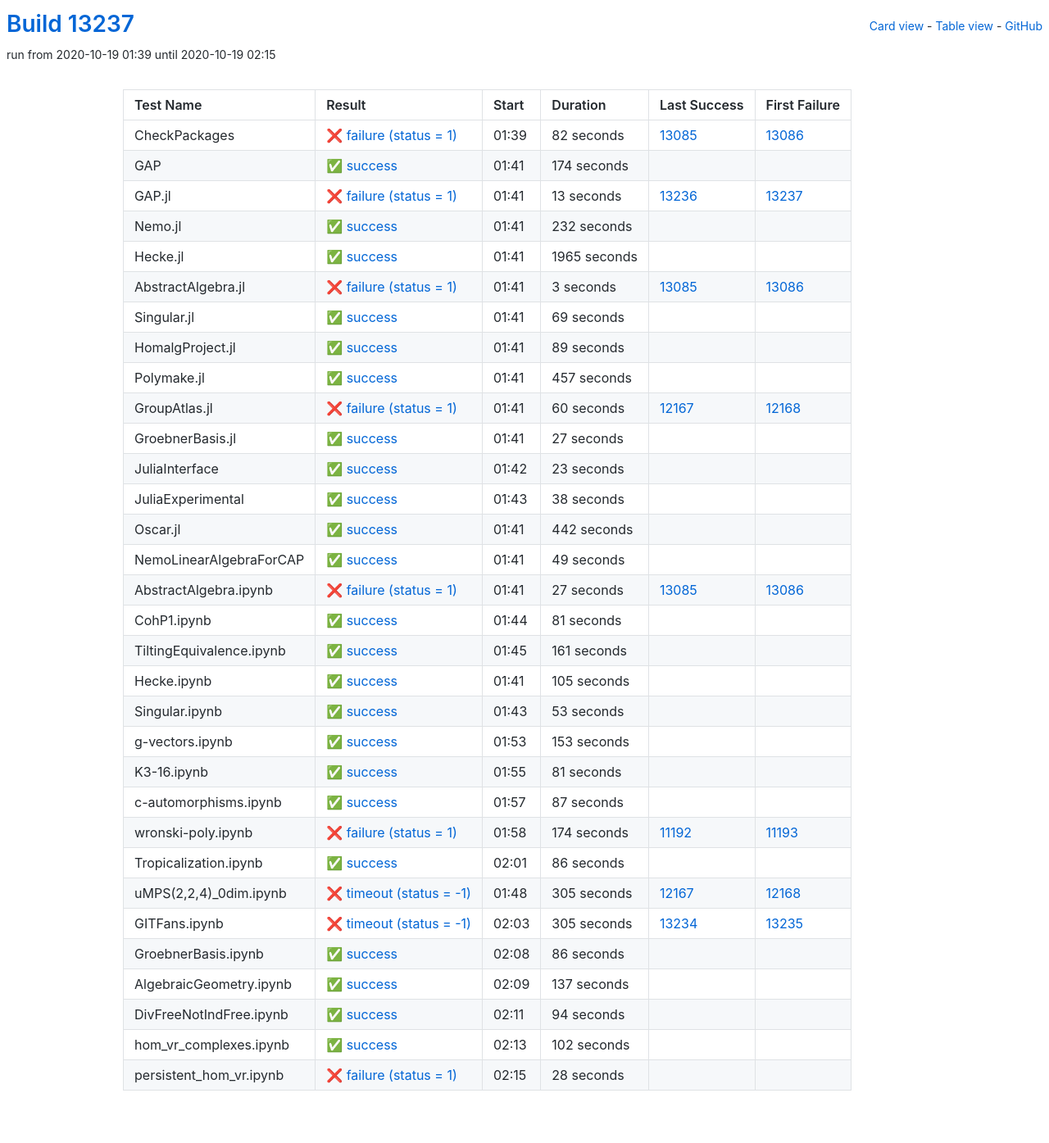
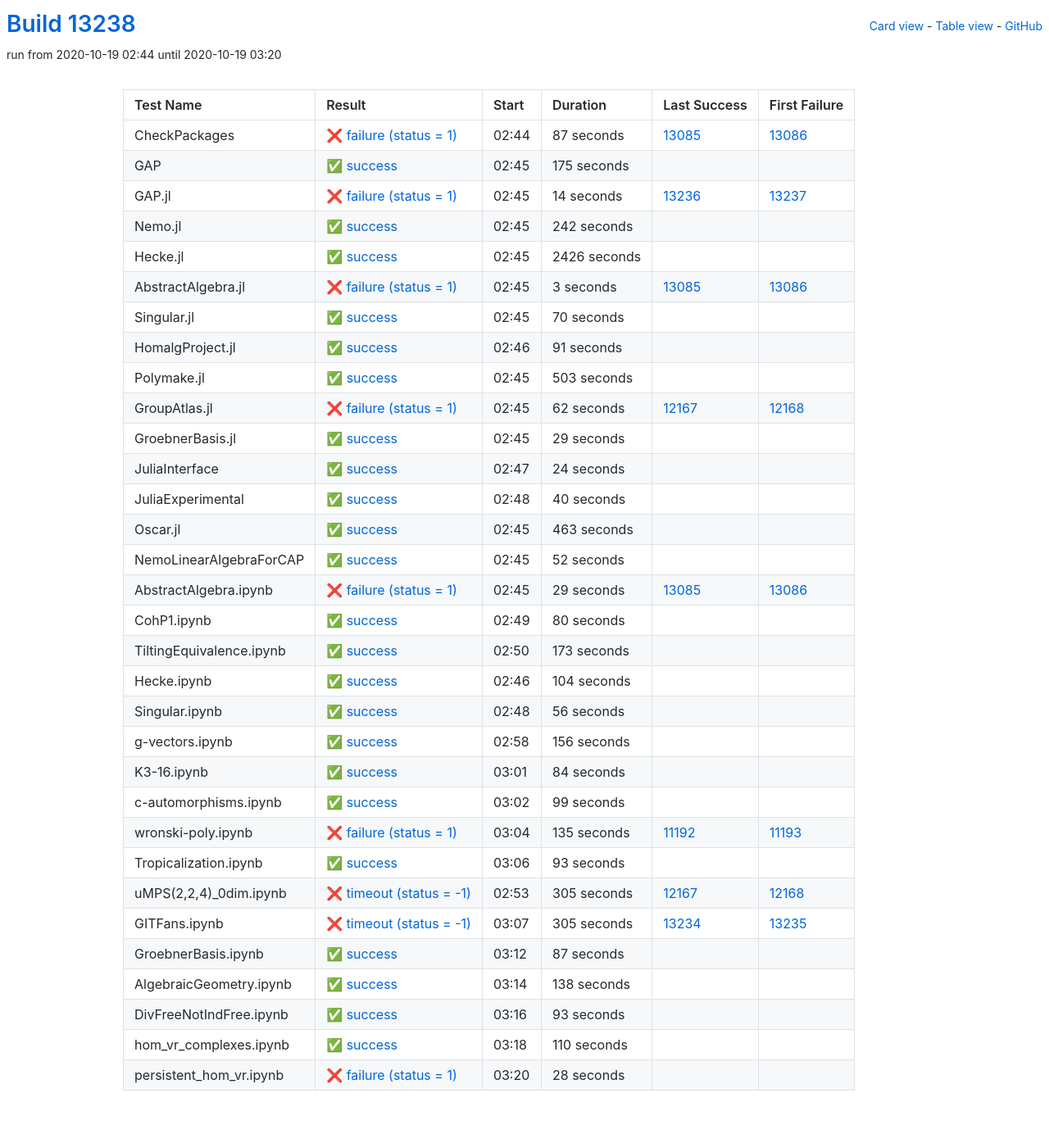
Before and after one commit to oscar-system/oscar-ci-status, a Jekyll site: the page built from table.html, in a window 1280 px wide. Shown: the whole page at 82% size. Built offline with Jekyll 4.4.1, drawn with Linux system fonts in a browser that asks for light colours.

Commit message:
Build #13238

```diff
--- a/_data/ci.yml
+++ b/_data/ci.yml
@@ -1,6 +1,6 @@
 ---
-build: 13237
-build_url: https://oscarci.mathematik.uni-kl.de/job/oscar/13237/
+build: 13238
+build_url: https://oscarci.mathematik.uni-kl.de/job/oscar/13238/
 job: oscar
 organization: oscar-system
 repo: oscar-ci-status
@@ -8,68 +8,68 @@
 tests:
 - name: CheckPackages
   id: checkpackages
-  log: https://oscarci.mathematik.uni-kl.de/job/oscar/13237/artifact/logs/build-13237/CheckPackages.log
-  start: 2020-10-19 01:39
+  log: https://oscarci.mathematik.uni-kl.de/job/oscar/13238/artifact/logs/build-13238/CheckPackages.log
+  start: 2020-10-19 02:44
   success: false
   exitcode: 1
   status: failure
-  duration: 82
+  duration: 87
   last_success: 13085
   last_success_url: https://oscarci.mathematik.uni-kl.de/job/oscar/13085/
   first_failure: 13086
   first_failure_url: https://oscarci.mathematik.uni-kl.de/job/oscar/13086/
 - name: GAP
   id: gap
-  log: https://oscarci.mathematik.uni-kl.de/job/oscar/13237/artifact/logs/build-13237/GAP.log
-  start: 2020-10-19 01:41
+  log: https://oscarci.mathematik.uni-kl.de/job/oscar/13238/artifact/logs/build-13238/GAP.log
+  start: 2020-10-19 02:45
   success: true
   exitcode: 0
   status: success
-  duration: 174
+  duration: 175
   last_success: false
   last_success_url:
   first_failure: false
   first_failure_url:
 - name: GAP.jl
   id: gap-jl
-  log: https://oscarci.mathematik.uni-kl.de/job/oscar/13237/artifact/logs/build-13237/GAP.jl.log
-  start: 2020-10-19 01:41
+  log: https://oscarci.mathematik.uni-kl.de/job/oscar/13238/artifact/logs/build-13238/GAP.jl.log
+  start: 2020-10-19 02:45
   success: false
   exitcode: 1
   status: failure
-  duration: 13
+  duration: 14
   last_success: 13236
   last_success_url: https://oscarci.mathematik.uni-kl.de/job/oscar/13236/
   first_failure: 13237
   first_failure_url: https://oscarci.mathematik.uni-kl.de/job/oscar/13237/
 - name: Nemo.jl
   id: nemo-jl
-  log: https://oscarci.mathematik.uni-kl.de/job/oscar/13237/artifact/logs/build-13237/Nemo.jl.log
-  start: 2020-10-19 01:41
+  log: https://oscarci.mathematik.uni-kl.de/job/oscar/13238/artifact/logs/build-13238/Nemo.jl.log
+  start: 2020-10-19 02:45
   success: true
   exitcode: 0
   status: success
-  duration: 232
+  duration: 242
   last_success: false
   last_success_url:
   first_failure: false
   first_failure_url:
 - name: Hecke.jl
   id: hecke-jl
-  log: https://oscarci.mathematik.uni-kl.de/job/oscar/13237/artifact/logs/build-13237/Hecke.jl.log
-  start: 2020-10-19 01:41
+  log: https://oscarci.mathematik.uni-kl.de/job/oscar/13238/artifact/logs/build-13238/Hecke.jl.log
+  start: 2020-10-19 02:45
   success: true
   exitcode: 0
   status: success
-  duration: 1965
+  duration: 2426
   last_success: false
   last_success_url:
   first_failure: false
   first_failure_url:
 - name: AbstractAlgebra.jl
   id: abstractalgebra-jl
-  log: https://oscarci.mathematik.uni-kl.de/job/oscar/13237/artifact/logs/build-13237/AbstractAlgebra.jl.log
-  start: 2020-10-19 01:41
+  log: https://oscarci.mathematik.uni-kl.de/job/oscar/13238/artifact/logs/build-13238/AbstractAlgebra.jl.log
+  start: 2020-10-19 02:45
   success: false
   exitcode: 1
   status: failure
@@ -80,236 +80,236 @@
   first_failure_url: https://oscarci.mathematik.uni-kl.de/job/oscar/13086/
 - name: Singular.jl
   id: singular-jl
-  log: https://oscarci.mathematik.uni-kl.de/job/oscar/13237/artifact/logs/build-13237/Singular.jl.log
-  start: 2020-10-19 01:41
+  log: https://oscarci.mathematik.uni-kl.de/job/oscar/13238/artifact/logs/build-13238/Singular.jl.log
+  start: 2020-10-19 02:45
   success: true
   exitcode: 0
   status: success
-  duration: 69
+  duration: 70
   last_success: false
   last_success_url:
   first_failure: false
   first_failure_url:
 - name: HomalgProject.jl
   id: homalgproject-jl
-  log: https://oscarci.mathematik.uni-kl.de/job/oscar/13237/artifact/logs/build-13237/HomalgProject.jl.log
-  start: 2020-10-19 01:41
+  log: https://oscarci.mathematik.uni-kl.de/job/oscar/13238/artifact/logs/build-13238/HomalgProject.jl.log
+  start: 2020-10-19 02:46
   success: true
   exitcode: 0
   status: success
-  duration: 89
+  duration: 91
   last_success: false
   last_success_url:
   first_failure: false
   first_failure_url:
 - name: Polymake.jl
   id: polymake-jl
-  log: https://oscarci.mathematik.uni-kl.de/job/oscar/13237/artifact/logs/build-13237/Polymake.jl.log
-  start: 2020-10-19 01:41
+  log: https://oscarci.mathematik.uni-kl.de/job/oscar/13238/artifact/logs/build-13238/Polymake.jl.log
+  start: 2020-10-19 02:45
   success: true
   exitcode: 0
   status: success
-  duration: 457
+  duration: 503
   last_success: false
   last_success_url:
   first_failure: false
   first_failure_url:
 - name: GroupAtlas.jl
   id: groupatlas-jl
-  log: https://oscarci.mathematik.uni-kl.de/job/oscar/13237/artifact/logs/build-13237/GroupAtlas.jl.log
-  start: 2020-10-19 01:41
+  log: https://oscarci.mathematik.uni-kl.de/job/oscar/13238/artifact/logs/build-13238/GroupAtlas.jl.log
+  start: 2020-10-19 02:45
   success: false
   exitcode: 1
   status: failure
-  duration: 60
+  duration: 62
   last_success: 12167
   last_success_url: https://oscarci.mathematik.uni-kl.de/job/oscar/12167/
   first_failure: 12168
   first_failure_url: https://oscarci.mathematik.uni-kl.de/job/oscar/12168/
 - name: GroebnerBasis.jl
   id: groebnerbasis-jl
-  log: https://oscarci.mathematik.uni-kl.de/job/oscar/13237/artifact/logs/build-13237/GroebnerBasis.jl.log
-  start: 2020-10-19 01:41
+  log: https://oscarci.mathematik.uni-kl.de/job/oscar/13238/artifact/logs/build-13238/GroebnerBasis.jl.log
+  start: 2020-10-19 02:45
   success: true
   exitcode: 0
   status: success
-  duration: 27
+  duration: 29
   last_success: false
   last_success_url:
   first_failure: false
   first_failure_url:
 - name: JuliaInterface
   id: juliainterface
-  log: https://oscarci.mathematik.uni-kl.de/job/oscar/13237/artifact/logs/build-13237/JuliaInterface.log
-  start: 2020-10-19 01:42
+  log: https://oscarci.mathematik.uni-kl.de/job/oscar/13238/artifact/logs/build-13238/JuliaInterface.log
+  start: 2020-10-19 02:47
   success: true
   exitcode: 0
   status: success
-  duration: 23
+  duration: 24
   last_success: false
   last_success_url:
   first_failure: false
   first_failure_url:
 - name: JuliaExperimental
   id: juliaexperimental
-  log: https://oscarci.mathematik.uni-kl.de/job/oscar/13237/artifact/logs/build-13237/JuliaExperimental.log
-  start: 2020-10-19 01:43
+  log: https://oscarci.mathematik.uni-kl.de/job/oscar/13238/artifact/logs/build-13238/JuliaExperimental.log
+  start: 2020-10-19 02:48
   success: true
   exitcode: 0
   status: success
-  duration: 38
+  duration: 40
   last_success: false
   last_success_url:
   first_failure: false
   first_failure_url:
 - name: Oscar.jl
   id: oscar-jl
-  log: https://oscarci.mathematik.uni-kl.de/job/oscar/13237/artifact/logs/build-13237/Oscar.jl.log
-  start: 2020-10-19 01:41
+  log: https://oscarci.mathematik.uni-kl.de/job/oscar/13238/artifact/logs/build-13238/Oscar.jl.log
+  start: 2020-10-19 02:45
   success: true
   exitcode: 0
   status: success
-  duration: 442
+  duration: 463
   last_success: false
   last_success_url:
   first_failure: false
   first_failure_url:
 - name: NemoLinearAlgebraForCAP
   id: nemolinearalgebraforcap
-  log: https://oscarci.mathematik.uni-kl.de/job/oscar/13237/artifact/logs/build-13237/NemoLinearAlgebraForCAP.log
-  start: 2020-10-19 01:41
+  log: https://oscarci.mathematik.uni-kl.de/job/oscar/13238/artifact/logs/build-13238/NemoLinearAlgebraForCAP.log
+  start: 2020-10-19 02:45
   success: true
   exitcode: 0
   status: success
-  duration: 49
+  duration: 52
   last_success: false
   last_success_url:
   first_failure: false
   first_failure_url:
 - name: AbstractAlgebra.ipynb
   id: abstractalgebra-ipynb
-  log: https://oscarci.mathematik.uni-kl.de/job/oscar/13237/artifact/logs/build-13237/AbstractAlgebra.ipynb.log
-  start: 2020-10-19 01:41
+  log: https://oscarci.mathematik.uni-kl.de/job/oscar/13238/artifact/logs/build-13238/AbstractAlgebra.ipynb.log
+  start: 2020-10-19 02:45
   success: false
   exitcode: 1
   status: failure
-  duration: 27
+  duration: 29
   last_success: 13085
   last_success_url: https://oscarci.mathematik.uni-kl.de/job/oscar/13085/
   first_failure: 13086
   first_failure_url: https://oscarci.mathematik.uni-kl.de/job/oscar/13086/
 - name: CohP1.ipynb
   id: cohp1-ipynb
-  log: https://oscarci.mathematik.uni-kl.de/job/oscar/13237/artifact/logs/build-13237/CohP1.ipynb.log
-  start: 2020-10-19 01:44
+  log: https://oscarci.mathematik.uni-kl.de/job/oscar/13238/artifact/logs/build-13238/CohP1.ipynb.log
+  start: 2020-10-19 02:49
   success: true
   exitcode: 0
   status: success
-  duration: 81
+  duration: 80
   last_success: false
   last_success_url:
   first_failure: false
   first_failure_url:
 - name: TiltingEquivalence.ipynb
   id: tiltingequivalence-ipynb
-  log: https://oscarci.mathematik.uni-kl.de/job/oscar/13237/artifact/logs/build-13237/TiltingEquivalence.ipynb.log
-  start: 2020-10-19 01:45
+  log: https://oscarci.mathematik.uni-kl.de/job/oscar/13238/artifact/logs/build-13238/TiltingEquivalence.ipynb.log
+  start: 2020-10-19 02:50
   success: true
   exitcode: 0
   status: success
-  duration: 161
+  duration: 173
   last_success: false
   last_success_url:
   first_failure: false
   first_failure_url:
 - name: Hecke.ipynb
   id: hecke-ipynb
-  log: https://oscarci.mathematik.uni-kl.de/job/oscar/13237/artifact/logs/build-13237/Hecke.ipynb.log
-  start: 2020-10-19 01:41
+  log: https://oscarci.mathematik.uni-kl.de/job/oscar/13238/artifact/logs/build-13238/Hecke.ipynb.log
+  start: 2020-10-19 02:46
   success: true
   exitcode: 0
   status: success
-  duration: 105
+  duration: 104
   last_success: false
   last_success_url:
   first_failure: false
   first_failure_url:
 - name: Singular.ipynb
   id: singular-ipynb
-  log: https://oscarci.mathematik.uni-kl.de/job/oscar/13237/artifact/logs/build-13237/Singular.ipynb.log
-  start: 2020-10-19 01:43
+  log: https://oscarci.mathematik.uni-kl.de/job/oscar/13238/artifact/logs/build-13238/Singular.ipynb.log
+  start: 2020-10-19 02:48
   success: true
   exitcode: 0
   status: success
-  duration: 53
+  duration: 56
   last_success: false
   last_success_url:
   first_failure: false
   first_failure_url:
 - name: g-vectors.ipynb
   id: g-vectors-ipynb
-  log: https://oscarci.mathematik.uni-kl.de/job/oscar/13237/artifact/logs/build-13237/g-vectors.ipynb.log
-  start: 2020-10-19 01:53
+  log: https://oscarci.mathematik.uni-kl.de/job/oscar/13238/artifact/logs/build-13238/g-vectors.ipynb.log
+  start: 2020-10-19 02:58
   success: true
   exitcode: 0
   status: success
-  duration: 153
+  duration: 156
   last_success: false
   last_success_url:
   first_failure: false
   first_failure_url:
 - name: K3-16.ipynb
   id: k3-16-ipynb
-  log: https://oscarci.mathematik.uni-kl.de/job/oscar/13237/artifact/logs/build-13237/K3-16.ipynb.log
-  start: 2020-10-19 01:55
+  log: https://oscarci.mathematik.uni-kl.de/job/oscar/13238/artifact/logs/build-13238/K3-16.ipynb.log
+  start: 2020-10-19 03:01
   success: true
   exitcode: 0
   status: success
-  duration: 81
+  duration: 84
   last_success: false
   last_success_url:
   first_failure: false
   first_failure_url:
 - name: c-automorphisms.ipynb
   id: c-automorphisms-ipynb
-  log: https://oscarci.mathematik.uni-kl.de/job/oscar/13237/artifact/logs/build-13237/c-automorphisms.ipynb.log
-  start: 2020-10-19 01:57
+  log: https://oscarci.mathematik.uni-kl.de/job/oscar/13238/artifact/logs/build-13238/c-automorphisms.ipynb.log
+  start: 2020-10-19 03:02
   success: true
   exitcode: 0
   status: success
-  duration: 87
+  duration: 99
   last_success: false
   last_success_url:
   first_failure: false
   first_failure_url:
 - name: wronski-poly.ipynb
   id: wronski-poly-ipynb
-  log: https://oscarci.mathematik.uni-kl.de/job/oscar/13237/artifact/logs/build-13237/wronski-poly.ipynb.log
-  start: 2020-10-19 01:58
+  log: https://oscarci.mathematik.uni-kl.de/job/oscar/13238/artifact/logs/build-13238/wronski-poly.ipynb.log
+  start: 2020-10-19 03:04
   success: false
   exitcode: 1
   status: failure
-  duration: 174
+  duration: 135
   last_success: 11192
   last_success_url: https://oscarci.mathematik.uni-kl.de/job/oscar/11192/
   first_failure: 11193
   first_failure_url: https://oscarci.mathematik.uni-kl.de/job/oscar/11193/
 - name: Tropicalization.ipynb
   id: tropicalization-ipynb
-  log: https://oscarci.mathematik.uni-kl.de/job/oscar/13237/artifact/logs/build-13237/Tropicalization.ipynb.log
-  start: 2020-10-19 02:01
+  log: https://oscarci.mathematik.uni-kl.de/job/oscar/13238/artifact/logs/build-13238/Tropicalization.ipynb.log
+  start: 2020-10-19 03:06
   success: true
   exitcode: 0
   status: success
-  duration: 86
+  duration: 93
   last_success: false
   last_success_url:
   first_failure: false
   first_failure_url:
 - name: uMPS(2,2,4)_0dim.ipynb
   id: umps-2-2-4-0dim-ipynb
-  log: https://oscarci.mathematik.uni-kl.de/job/oscar/13237/artifact/logs/build-13237/uMPS-2-2-4-_0dim.ipynb.log
-  start: 2020-10-19 01:48
+  log: https://oscarci.mathematik.uni-kl.de/job/oscar/13238/artifact/logs/build-13238/uMPS-2-2-4-_0dim.ipynb.log
+  start: 2020-10-19 02:53
   success: false
   exitcode: -1
   status: timeout
@@ -320,8 +320,8 @@
   first_failure_url: https://oscarci.mathematik.uni-kl.de/job/oscar/12168/
 - name: GITFans.ipynb
   id: gitfans-ipynb
-  log: https://oscarci.mathematik.uni-kl.de/job/oscar/13237/artifact/logs/build-13237/GITFans.ipynb.log
-  start: 2020-10-19 02:03
+  log: https://oscarci.mathematik.uni-kl.de/job/oscar/13238/artifact/logs/build-13238/GITFans.ipynb.log
+  start: 2020-10-19 03:07
   success: false
   exitcode: -1
   status: timeout
@@ -332,56 +332,56 @@
   first_failure_url: https://oscarci.mathematik.uni-kl.de/job/oscar/13235/
 - name: GroebnerBasis.ipynb
   id: groebnerbasis-ipynb
-  log: https://oscarci.mathematik.uni-kl.de/job/oscar/13237/artifact/logs/build-13237/GroebnerBasis.ipynb.log
-  start: 2020-10-19 02:08
+  log: https://oscarci.mathematik.uni-kl.de/job/oscar/13238/artifact/logs/build-13238/GroebnerBasis.ipynb.log
+  start: 2020-10-19 03:12
   success: true
   exitcode: 0
   status: success
-  duration: 86
+  duration: 87
   last_success: false
   last_success_url:
   first_failure: false
   first_failure_url:
 - name: AlgebraicGeometry.ipynb
   id: algebraicgeometry-ipynb
-  log: https://oscarci.mathematik.uni-kl.de/job/oscar/13237/artifact/logs/build-13237/AlgebraicGeometry.ipynb.log
-  start: 2020-10-19 02:09
+  log: https://oscarci.mathematik.uni-kl.de/job/oscar/13238/artifact/logs/build-13238/AlgebraicGeometry.ipynb.log
+  start: 2020-10-19 03:14
   success: true
   exitcode: 0
   status: success
-  duration: 137
+  duration: 138
   last_success: false
   last_success_url:
   first_failure: false
   first_failure_url:
 - name: DivFreeNotIndFree.ipynb
   id: divfreenotindfree-ipynb
-  log: https://oscarci.mathematik.uni-kl.de/job/oscar/13237/artifact/logs/build-13237/DivFreeNotIndFree.ipynb.log
-  start: 2020-10-19 02:11
+  log: https://oscarci.mathematik.uni-kl.de/job/oscar/13238/artifact/logs/build-13238/DivFreeNotIndFree.ipynb.log
+  start: 2020-10-19 03:16
   success: true
   exitcode: 0
   status: success
-  duration: 94
+  duration: 93
   last_success: false
   last_success_url:
   first_failure: false
   first_failure_url:
 - name: hom_vr_complexes.ipynb
   id: hom-vr-complexes-ipynb
-  log: https://oscarci.mathematik.uni-kl.de/job/oscar/13237/artifact/logs/build-13237/hom_vr_complexes.ipynb.log
-  start: 2020-10-19 02:13
+  log: https://oscarci.mathematik.uni-kl.de/job/oscar/13238/artifact/logs/build-13238/hom_vr_complexes.ipynb.log
+  start: 2020-10-19 03:18
   success: true
   exitcode: 0
   status: success
-  duration: 102
+  duration: 110
   last_success: false
   last_success_url:
   first_failure: false
   first_failure_url:
 - name: persistent_hom_vr.ipynb
   id: persistent-hom-vr-ipynb
-  log: https://oscarci.mathematik.uni-kl.de/job/oscar/13237/artifact/logs/build-13237/persistent_hom_vr.ipynb.log
-  start: 2020-10-19 02:15
+  log: https://oscarci.mathematik.uni-kl.de/job/oscar/13238/artifact/logs/build-13238/persistent_hom_vr.ipynb.log
+  start: 2020-10-19 03:20
   success: false
   exitcode: 1
   status: failure
```
Also changed, not shown: README.md.
